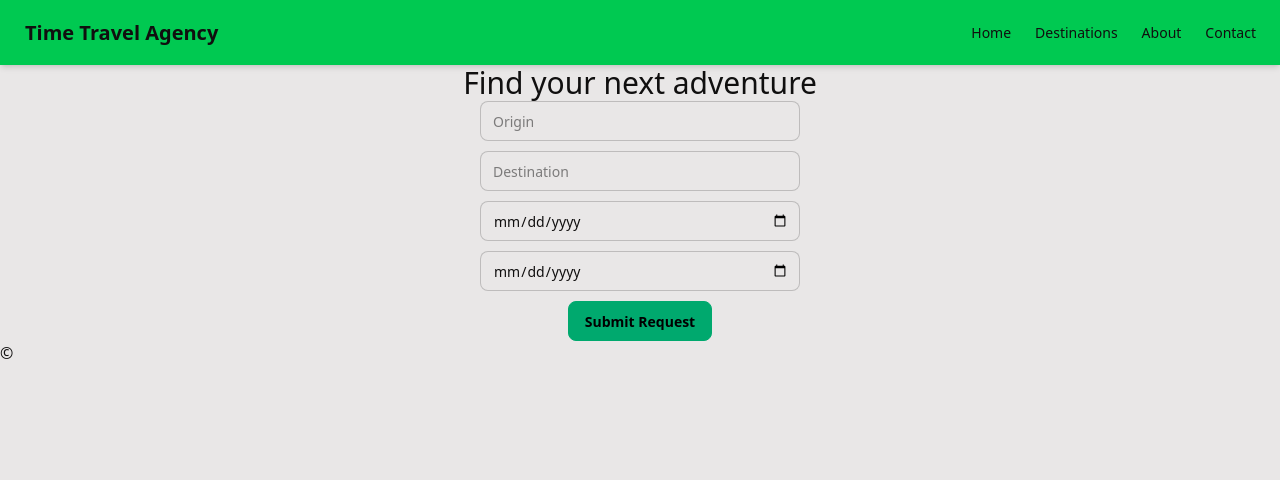
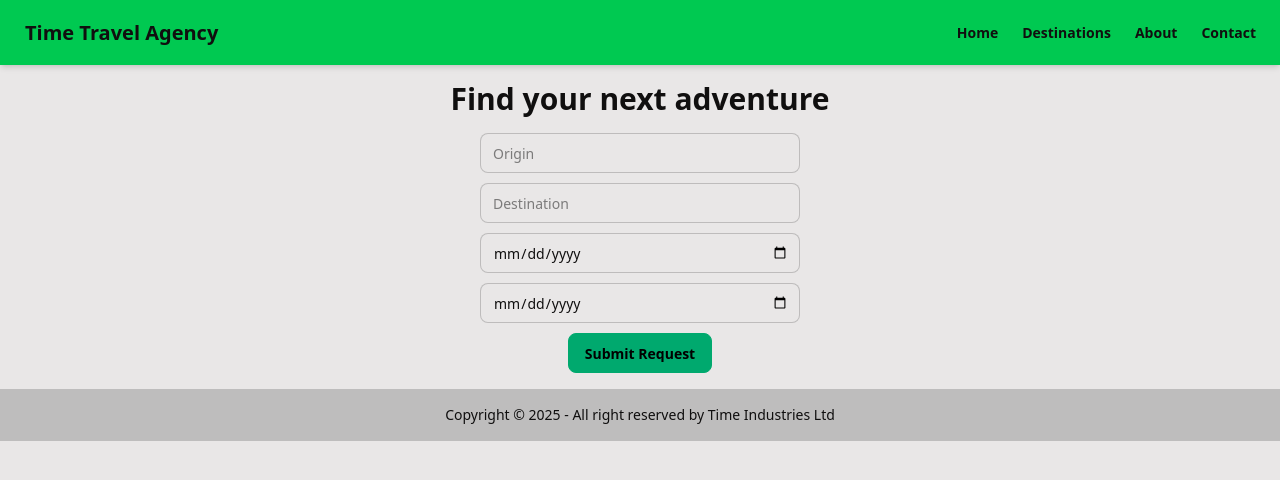
Before and after one commit to LiminalFlicker/TimeTravelAgencyReactRouter, a React (Vite) app: page / in a window 1280 px wide. Shown: the top 480 px of the page. Built offline with nearby package versions, Linux system fonts and the light colour scheme.

Commit message:
More design and details

```diff
--- a/src/App.jsx
+++ b/src/App.jsx
@@ -6,6 +6,7 @@ import Home from "./components/Home.jsx";
 import Destinations from "./pages/Destinations.jsx";
 import About from "./pages/About.jsx";
 import Contact from "./pages/Contact.jsx";
+import ViewDestination from "./pages/ViewDestination.jsx";
 
 function App() {
   return (
@@ -15,6 +16,7 @@ function App() {
         <Route path="/destinations" element={<Destinations />} />
         <Route path="/about" element={<About />} />
         <Route path="/contact" element={<Contact />} />
+        <Route path="/destination/:slug" element={<ViewDestination />} />
       </Route>
     </Routes>
   );
--- a/src/components/Card.jsx
+++ b/src/components/Card.jsx
@@ -1,18 +1,23 @@
+import { Link } from "react-router";
+
 export default function Card({ travelData }) {
-  const { title, description, image } = travelData;
+  const { title, description, image, slug, id } = travelData;
 
   return (
-    <article className="card bg-base-100 w-96 shadow-sm">
+    <Link
+      className="card bg-base-100 w-96 shadow-gray-500 shadow-sm m-4"
+      to={`/destination/${slug}`}
+    >
       <figure>
-        <img src={image} alt="Shoes" />
+        <img src={image} alt={title} />
       </figure>
       <div className="card-body">
         <h2 className="card-title">{title}</h2>
         <p>{description}</p>
         <div className="card-actions justify-end">
-          <button className="btn btn-primary">Join Now</button>
+          <button className="btn btn-success">View more</button>
         </div>
       </div>
-    </article>
+    </Link>
   );
 }
--- a/src/components/ContactForm.jsx
+++ b/src/components/ContactForm.jsx
@@ -11,7 +11,7 @@ function ContactForm() {
           <label className="fieldset-legend">Your message:</label>
           <textarea type="textarea" className="textarea" />
           <button className="btn mt-2 btn-xs sm:btn-sm md:btn-md lg:btn-lg xl:btn-xl">
-            Submit
+            SUBMIT
           </button>
         </fieldset>
       </form>
--- a/src/components/Home.jsx
+++ b/src/components/Home.jsx
@@ -3,7 +3,9 @@
 export default function Home() {
   return (
     <>
-      <h1 className="text-center text-3xl">Find your next adventure</h1>
+      <h1 className="font-bold m-4 text-center text-3xl">
+        Find your next adventure
+      </h1>
       <section className="flex flex-col items-center gap-2.5">
         <input type="text" placeholder="Origin" className="input" />
         <input type="text" placeholder="Destination" className="input" />
--- a/src/components/NavBar.jsx
+++ b/src/components/NavBar.jsx
@@ -10,7 +10,7 @@ function NavBar() {
         </div>
 
         <nav className="flex-none">
-          <ul className="menu menu-horizontal px-1">
+          <ul className="menu font-bold menu-horizontal px-1">
             <li>
               <NavLink to="/">Home</NavLink>
             </li>
--- a/src/layouts/MainLayout.jsx
+++ b/src/layouts/MainLayout.jsx
@@ -12,7 +12,14 @@ function MainLayout() {
         <NavBar />
       </header>
       <Outlet context={travelData} />
-      <footer>&copy;</footer>
+      <footer className="footer sm:footer-horizontal footer-center bg-base-300 text-base-content p-4 mt-4">
+        <aside>
+          <p>
+            Copyright © {new Date().getFullYear()} - All right reserved by Time
+            Industries Ltd
+          </p>
+        </aside>
+      </footer>
     </>
   );
 }
--- a/src/pages/About.jsx
+++ b/src/pages/About.jsx
@@ -1,7 +1,7 @@
 export default function About() {
   return (
     <>
-      <h1 className="text-3xl text-center">Things About Us</h1>
+      <h1 className="font-bold m-4 text-center text-3xl">About Us</h1>
     </>
   );
 }
--- a/src/pages/Destinations.jsx
+++ b/src/pages/Destinations.jsx
@@ -8,7 +8,9 @@ export default function Destinations() {
 
   return (
     <>
-      <h1 className="font-bold text-center">Find here all destinations</h1>
+      <h1 className="font-bold m-4 text-center text-3xl">
+        Discover Destinations
+      </h1>
 
       <div className="flex flex-wrap place-content-around">
         {travelData?.map((dest) => (
--- /dev/null
+++ b/src/pages/ViewDestination.jsx
@@ -0,0 +1,17 @@
+import { Link, useOutletContext, useParams } from "react-router";
+
+export default function ViewDestination() {
+  const { slug } = useParams();
+  // useOutletContext holt Daten vom Parent-Layout
+  const travelData = useOutletContext();
+  const dest = travelData.find((s) => s.slug === slug);
+
+  return (
+    <article>
+      <figure>
+        <img src={dest.image}></img>
+        <figcaption>{dest.description}</figcaption>
+      </figure>
+    </article>
+  );
+}
```
